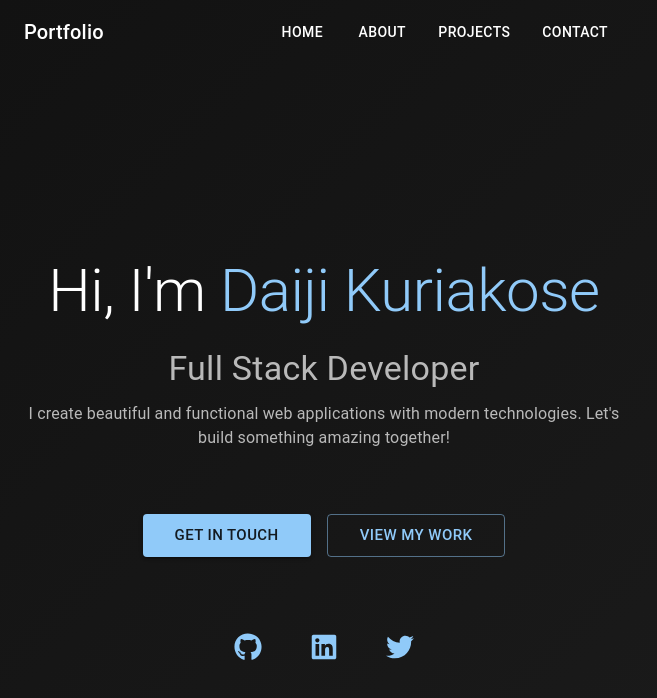
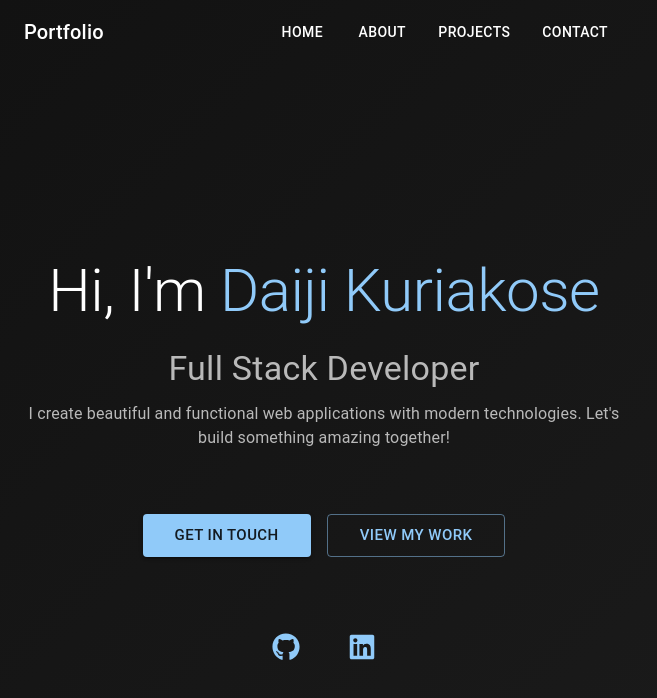
Before and after one commit to daijikuriakose2006/task-port, a React (Vite) app: page / in a window 1280 px wide. Shown: the top 698 px of the page, without its empty margins (0-657 px from the left). Built offline with nearby package versions, Linux system fonts and the light colour scheme.

Commit message:
first commit

```diff
--- a/src/pages/Home.tsx
+++ b/src/pages/Home.tsx
@@ -67,23 +67,16 @@ const Home = () => {
             <IconButton
               color="primary"
               size="large"
-              onClick={() => window.open('https://github.com/yourusername', '_blank')}
+              onClick={() => window.open('https://github.com/daijikuriakose2006', '_blank')}
             >
               <FaGithub />
             </IconButton>
             <IconButton
               color="primary"
               size="large"
-              onClick={() => window.open('https://linkedin.com/in/yourusername', '_blank')}
+              onClick={() => window.open('https://www.linkedin.com/in/daiji-kuriakose-2ab2a3328/', '_blank')}
             >
               <FaLinkedin />
-            </IconButton>
-            <IconButton
-              color="primary"
-              size="large"
-              onClick={() => window.open('https://twitter.com/yourusername', '_blank')}
-            >
-              <FaTwitter />
             </IconButton>
           </Box>
         </motion.div>
```
